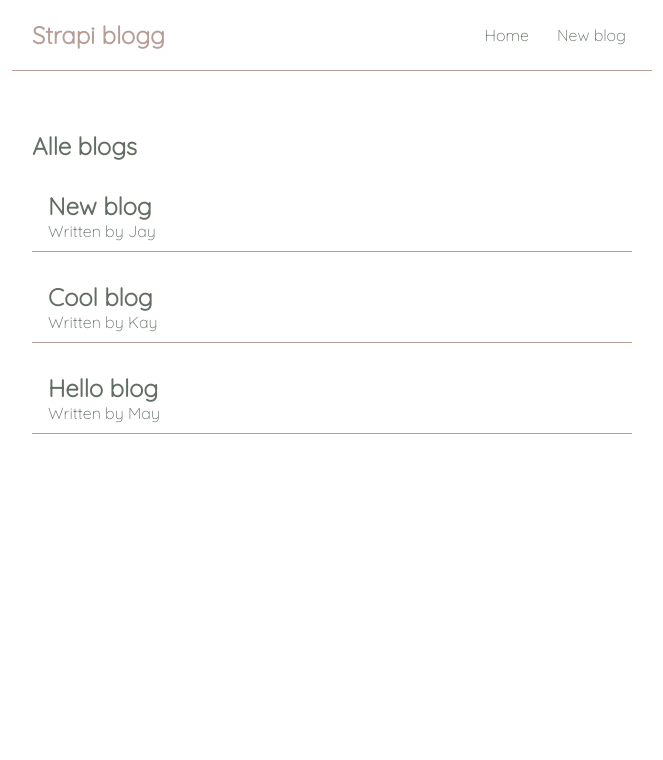
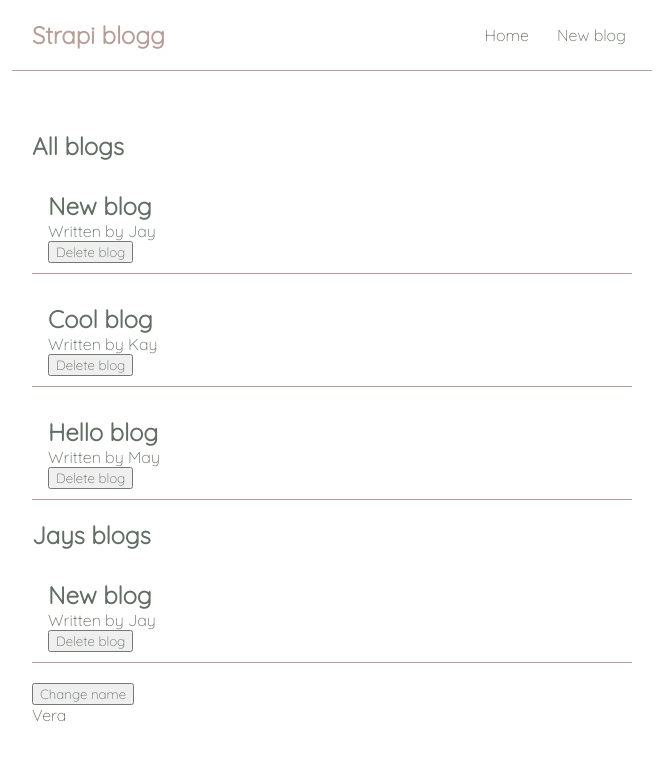
Before and after one commit to KarenJoo/strapi-demo, a React (Create React App) app: page /blogs/1 in a window 1280 px wide. Shown: the top 760 px of the page, without its empty margins (308-971 px from the left). Built offline with nearby package versions, Linux system fonts and the light colour scheme.

Commit message:
adds json server

```diff
--- /dev/null
+++ b/data/db.json
@@ -0,0 +1,39 @@
+{
+    "blogs": [
+        {
+            "id": 1,
+            "title": "Photo Lifestyle",
+            "body": "Some content text..",
+            "author": "Moose Design",
+            "image": "https://images.pexels.com/photos/1038000/pexels-photo-1038000.jpeg?auto=compress&cs=tinysrgb&w=1260&h=750&dpr=1"
+        },
+        {
+            "id": 2,
+            "title": "Waterfall drops",
+            "body": "Some content text..",
+            "author": "Artist Ro",
+            "image": "https://images.pexels.com/photos/3418325/pexels-photo-3418325.png?auto=compress&cs=tinysrgb&w=1260&h=750&dpr=1"
+        },
+        {
+            "id": 3,
+            "title": "New Fonts",
+            "body": "Some content text..",
+            "author": "Fontains",
+            "image": "https://images.pexels.com/photos/6353839/pexels-photo-6353839.jpeg?auto=compress&cs=tinysrgb&w=1260&h=750&dpr=1"
+        },
+        {
+            "id": 4,
+            "title": "Waldemar Architecture",
+            "body": "Some content text..",
+            "author": "Waldemar Arch",
+            "image": "https://images.pexels.com/photos/910616/pexels-photo-910616.jpeg?auto=compress&cs=tinysrgb&w=1260&h=750&dpr=1"
+        },
+        {
+            "id": 5,
+            "title": "Laithang Angelo",
+            "body": "Some content text..",
+            "author": "Laithang",
+            "image": "https://images.pexels.com/photos/3459713/pexels-photo-3459713.jpeg?auto=compress&cs=tinysrgb&w=1260&h=750&dpr=1"
+        }
+    ]
+}
--- a/src/BlogList.js
+++ b/src/BlogList.js
@@ -1,4 +1,4 @@
-const BlogList = ({ blogs, title }) => {
+const BlogList = ({ blogs, title, handleDelete }) => {
     // const blogs = props.blogs;
     // const title = props.title;
 
@@ -11,6 +11,7 @@
                     <div className="blog-preview" key={blog.id}>
                         <h2>{blog.title}</h2>
                         <p>Written by {blog.author} </p>
+                        <button onClick={() => handleDelete(blog.id)}>Delete blog</button>
                     </div>
                 );
             })}
--- a/src/Home.js
+++ b/src/Home.js
@@ -1,4 +1,4 @@
-import { useState } from 'react';
+import { useState, useEffect } from 'react';
 import BlogList from './BlogList';
 
 const Home = () => {
@@ -8,9 +8,25 @@
         { title: 'Hello blog', body: 'lorem ipsum..', author: 'May', id: 3 }
     ]);
 
+    const [name, setName] = useState('Vera');
+
+    const handleDelete = (id) => {
+        const newBlogs = blogs.filter(blog => blog.id !== id);
+        setBlogs(newBlogs);
+    }
+
+    useEffect(() => {
+        console.log('use effect ran');
+        console.log(name);
+    }, [name]);
+
     return (
         <div className="home">
-            <BlogList blogs={blogs} title="Alle blogs" />
+            <BlogList blogs={blogs} title="All blogs" handleDelete={handleDelete} />
+            <BlogList blogs={blogs.filter((blog) => blog.author === 'Jay')} title="Jays blogs" handleDelete={handleDelete} />
+            <button onClick={() => setName('Navi')}>Change name</button>
+            <p>{ name }</p>
+
         </div>
     );
 }
```
